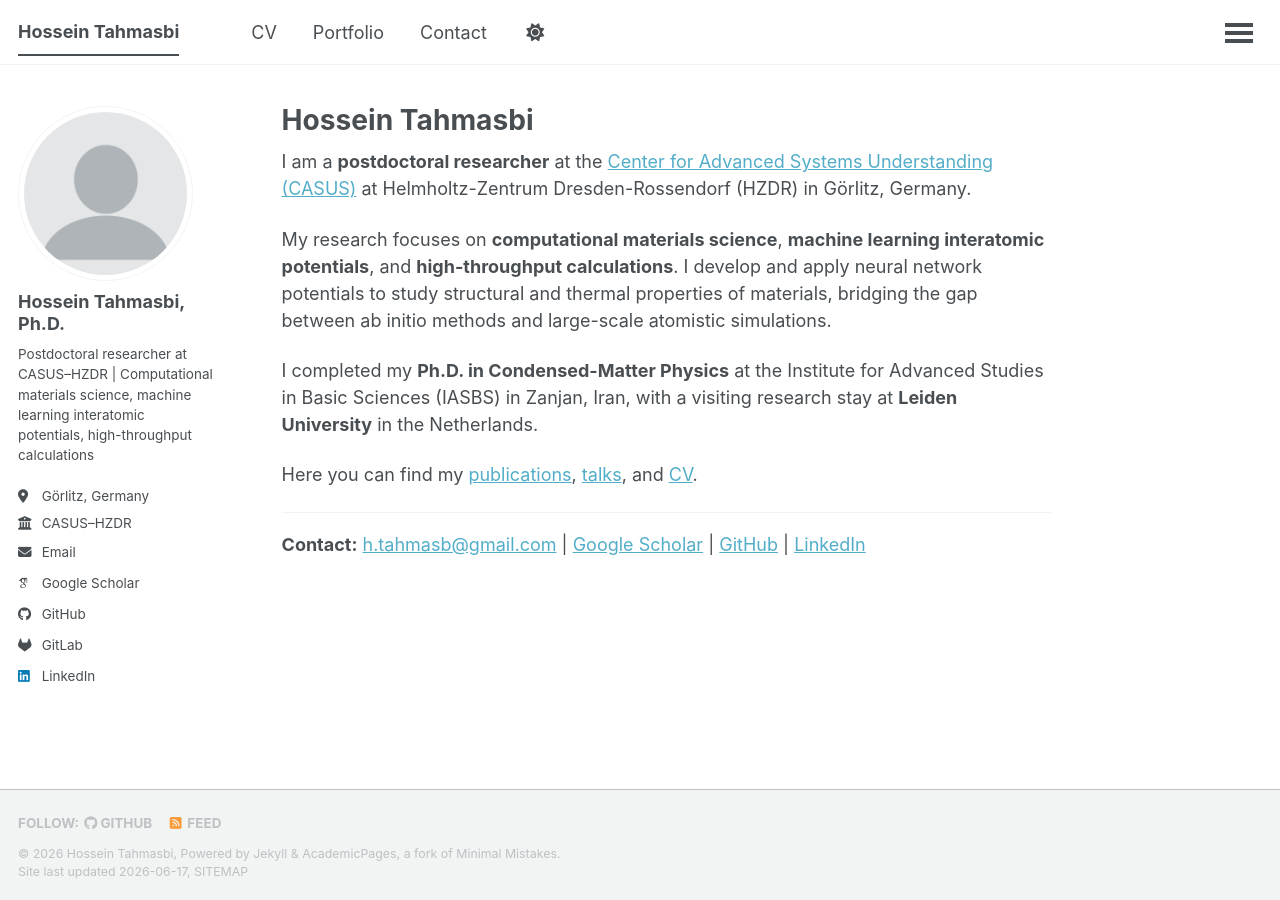
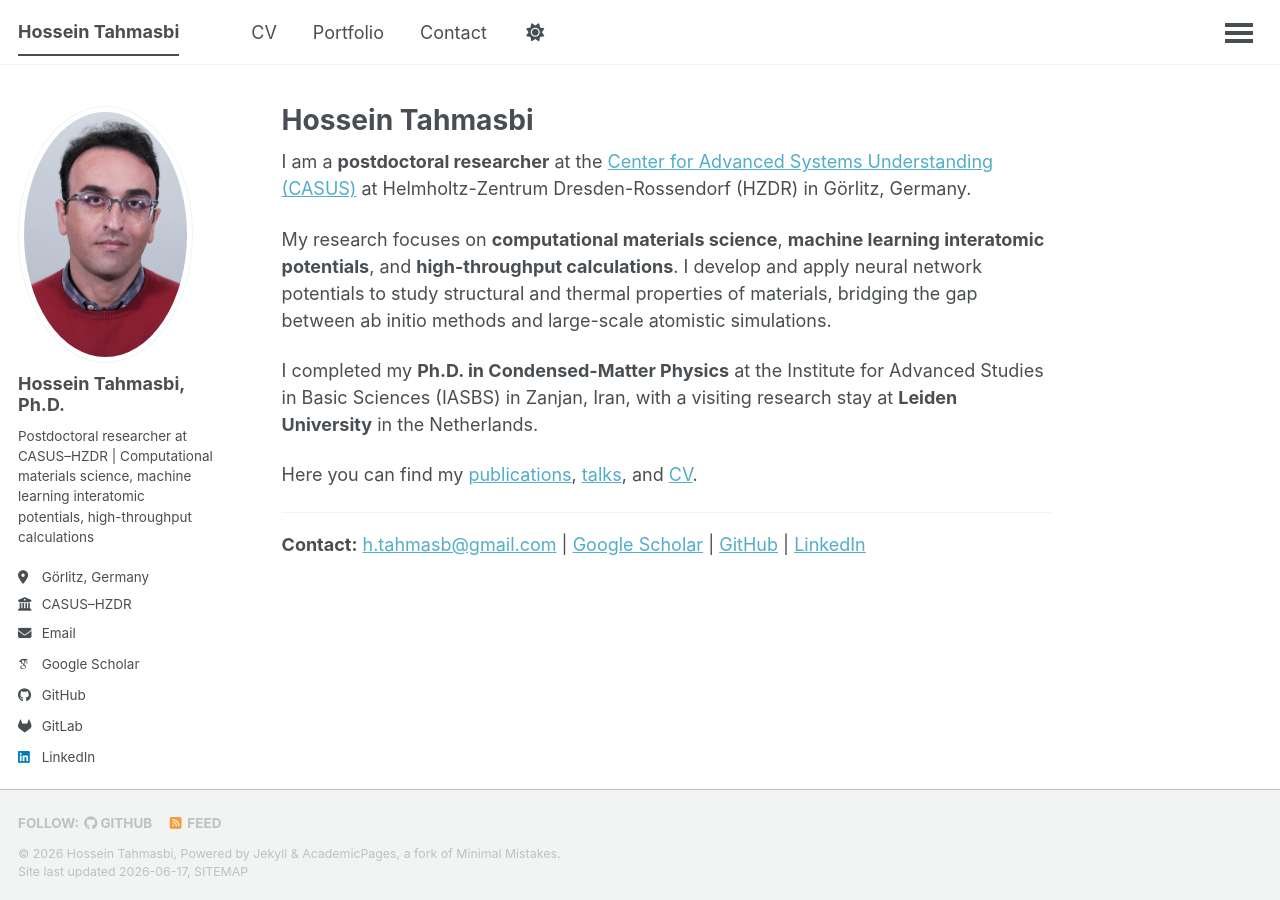
Before and after one commit to htahmasbi/htahmasbi.github.io, a Jekyll site: the page built from _pages/about.md, in a window 1280 px wide. Built offline with Jekyll 4.4.1, drawn with Linux system fonts in a browser that asks for light colours; some web fonts are replaced; a script that is not in the unit is left out.

Commit message:
Update author avatar image in config file

```diff
--- a/_config.yml
+++ b/_config.yml
@@ -21,7 +21,7 @@ repository               : "htahmasbi/htahmasbi.github.io"
 #               If a field is blank the icon and link will not appear, otherwise it will be shown.
 #               Additional customization can be done by editing /_includes/author-profile.html
 author:
-  avatar           : "profile.png"
+  avatar           : "P1022563.jpg"
   name             : "Hossein Tahmasbi, Ph.D."
   bio              : "Postdoctoral researcher at CASUS–HZDR | Computational materials science, machine learning interatomic potentials, high-throughput calculations"
   location         : "Görlitz, Germany"
```
